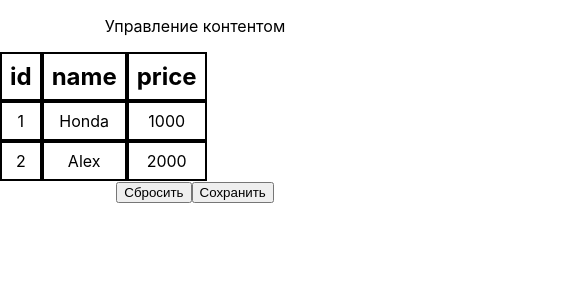
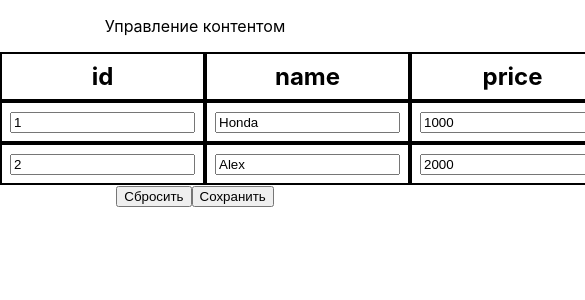
Before and after one commit to VladKojima/laraveladmin, a React (Create React App) app: page / in a window 390 px wide. Shown: the top 300 px of the page, 585 px wide, since content can reach past the window. Built offline with nearby package versions, Linux system fonts and the light colour scheme.

Commit message:
inputs in editabletable

```diff
--- a/src/components/objTable.js
+++ b/src/components/objTable.js
@@ -23,7 +23,6 @@ export function ObjectTable({
 
     const [editableObject, setEditableObject] = useState(null);
     const [editableProperty, setEditableProperty] = useState(null);
-    const [editableValue, setEditableValue] = useState(null);
 
     return <div>
         <table className={style.table}>
@@ -42,31 +41,31 @@ export function ObjectTable({
                         .map(([k, v]) => <td
                             key={k}
                             className={style.td}
-                            onClick={() => {
+                            onDoubleClick={() => {
                                 if (k !== 'id' && (editableColumns === true ||
                                     !!editableColumns && editableColumns?.includes(k))) {
                                     setEditableObject(obj.id);
                                     setEditableProperty(k);
-                                    setEditableValue(v);
                                 }
                             }}
-                            contentEditable={editableObject === obj.id &&
-                                editableProperty === k}
-                            onInput={({ target: { value } }) => { setProp(obj, k, value) }}
-                            onBlur={() => {
-                                setEditableObject(null);
-                                setEditableProperty(null);
-                            }}
-                            // suppressContentEditableWarning
-                            dangerouslySetInnerHTML={{ __html: v }}
-                        />)}
+                        >
+                            <input
+                                className={style.field}
+                                onBlur={() => {
+                                    setEditableObject(null);
+                                    setEditableProperty(null);
+                                }}
+                                value={v} onChange={({ target: { value } }) => setProp(obj, k, value)}
+                                readOnly={!(editableObject === obj.id && editableProperty === k)}
+                            />
+                        </td>)}
                 </tr>)}
             </tbody>
         </table>
         {
             editableColumns && <div>
                 <button onClick={reset}>Сбросить</button>
-                <button onClick={() => onSave(objectsState)}>Сохранить</button>
+                <button onClick={() => { onSave(objectsState); }}>Сохранить</button>
             </div>
         }
 
```
